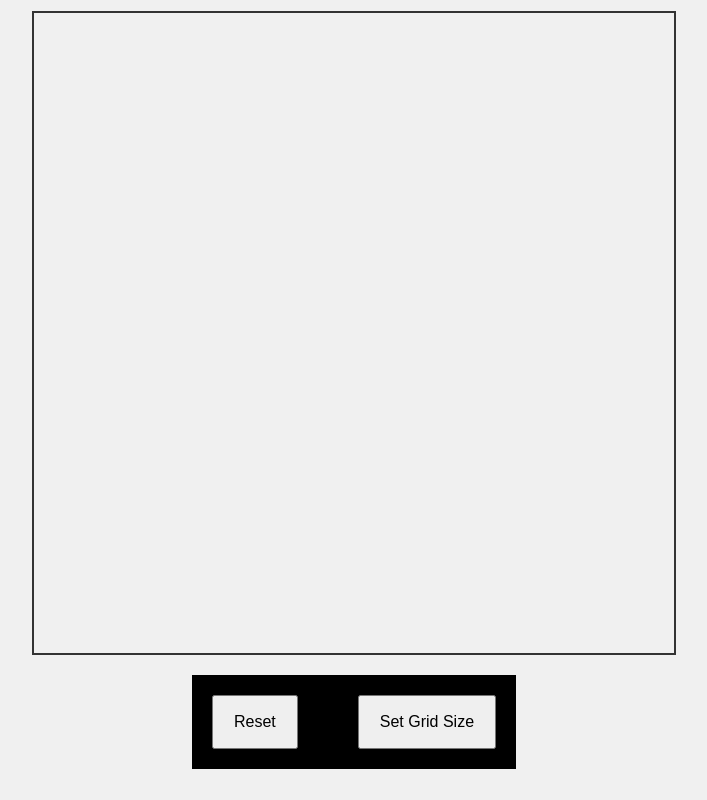
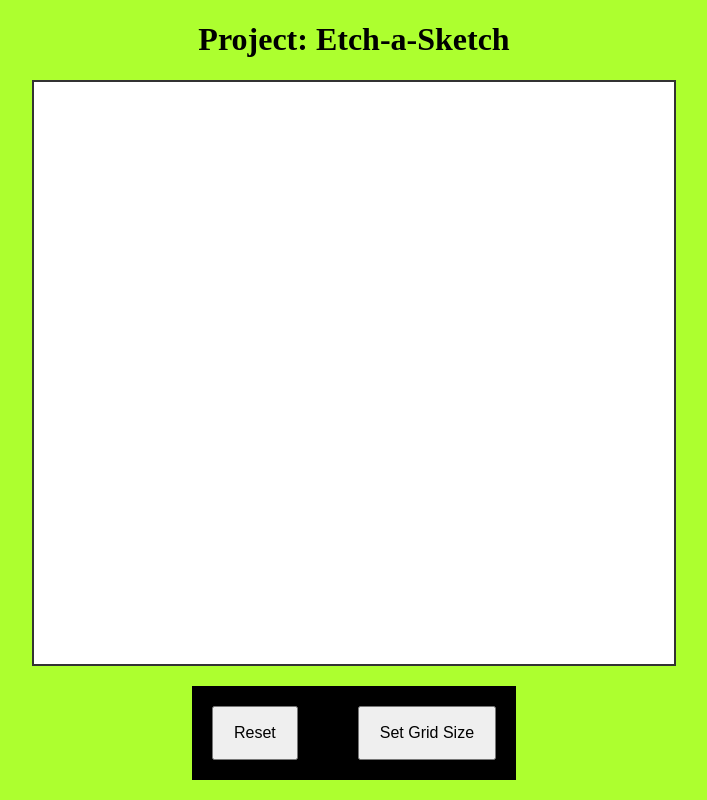
Before and after one commit to Fakecloak/Etch-a-Sketch, a plain HTML site: page index.html in a window 1280 px wide. Shown: the whole page, without its empty margins (286-993 px from the left). Drawn offline with Linux system fonts and the light colour scheme.

Commit message:
Add Readme.md & Modify CSS and HTML

```diff
--- a/index.html
+++ b/index.html
@@ -8,6 +8,9 @@
     <script src="script.js" defer></script>
 </head>
 <body>
+    <h1>
+        <strong>Project: Etch-a-Sketch</strong>
+    </h1>
     <div class="container"></div>
     <div class="buttons">
         <button id="resetBtn">Reset</button>
--- a/script.js
+++ b/script.js
@@ -18,7 +18,6 @@ function createGrid(size){
 
         let hoverCount = 0;
 
-
         //if someone hovers 100 times, it caps at 10
         square.addEventListener('mouseenter',()=>{
             hoverCount = Math.min(hoverCount+1,10);
@@ -34,10 +33,12 @@ function createGrid(size){
     }
 }
 
+// reset btn func()
 resetBtn.addEventListener('click',()=>{
     container.innerHTML='';
 });
 
+// set grid func()
 sizeBtn.addEventListener('click',()=>{
     let input = prompt("enter the grid size in number");
     let size = parseInt(input);
--- a/style.css
+++ b/style.css
@@ -6,7 +6,7 @@ body {
   justify-content: center;
   align-items: center;
   height: 100vh;
-  background-color: #f0f0f0;
+  background-color: greenyellow;
 }
 
 .container {
@@ -15,6 +15,7 @@ body {
     display: flex;
     flex-wrap: wrap;
     border: 2px solid #333;
+    background-color: white;
 }
 
 .square {
```
Also changed, not shown: 1 other file.
